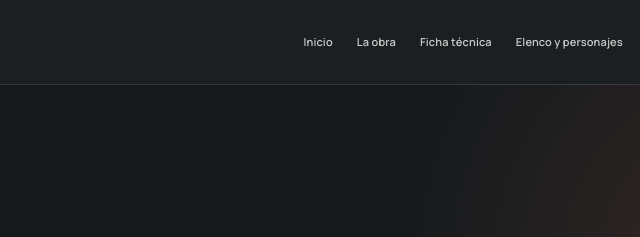
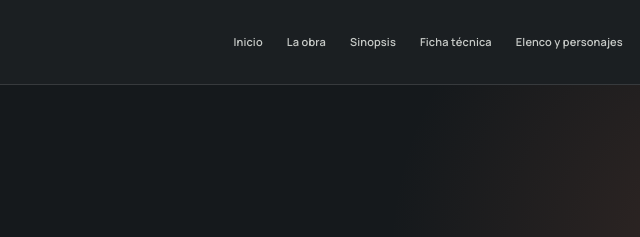
Before and after one commit to dincris12/laaraucanaobra, a plain HTML site: page brecht.html in a window 1280 px wide. Shown: the top 237 px of the page, 305-945 px from the left. Drawn offline with nearby package versions, Linux system fonts and the light colour scheme.

Commit message:
nav: mostrar nueva pestaña Sinopsis en brecht.html

```diff
--- a/brecht.html
+++ b/brecht.html
@@ -18,7 +18,7 @@
     <div class="topbar-inner wrap">
       <a class="brand" href="index.html" aria-label="La Araucana, volver a inicio"><span class="mark" aria-hidden="true"><span></span><span></span><span></span></span><span class="brand-text"><strong>LA ARAUCANA</strong><small>TRYO TEATRO BANDA</small></span></a>
       <button class="menu-toggle" aria-label="Abrir navegación" aria-expanded="false" aria-controls="site-nav"><span></span><span></span><span></span></button>
-      <nav class="site-nav" id="site-nav" aria-label="Navegación principal"><a href="index.html" class="nav-link ">Inicio</a><a href="obra.html" class="nav-link ">La obra</a><a href="ficha.html" class="nav-link ">Ficha técnica</a><a href="elenco.html" class="nav-link ">Elenco y personajes</a><a href="galeria.html" class="nav-link ">Fotografías</a><a href="brecht.html" class="nav-link is-active">Brecht</a><a href="opiniones.html" class="nav-link ">Opiniones</a><a href="fuentes.html" class="nav-link ">Fuentes</a></nav>
+      <nav class="site-nav" id="site-nav" aria-label="Navegación principal"><a href="index.html" class="nav-link ">Inicio</a><a href="obra.html" class="nav-link ">La obra</a><a href="sinopsis.html" class="nav-link ">Sinopsis</a><a href="ficha.html" class="nav-link ">Ficha técnica</a><a href="elenco.html" class="nav-link ">Elenco y personajes</a><a href="galeria.html" class="nav-link ">Fotografías</a><a href="brecht.html" class="nav-link is-active">Brecht</a><a href="opiniones.html" class="nav-link ">Opiniones</a><a href="fuentes.html" class="nav-link ">Fuentes</a></nav>
     </div>
   </header>
   <main id="principal">
```
